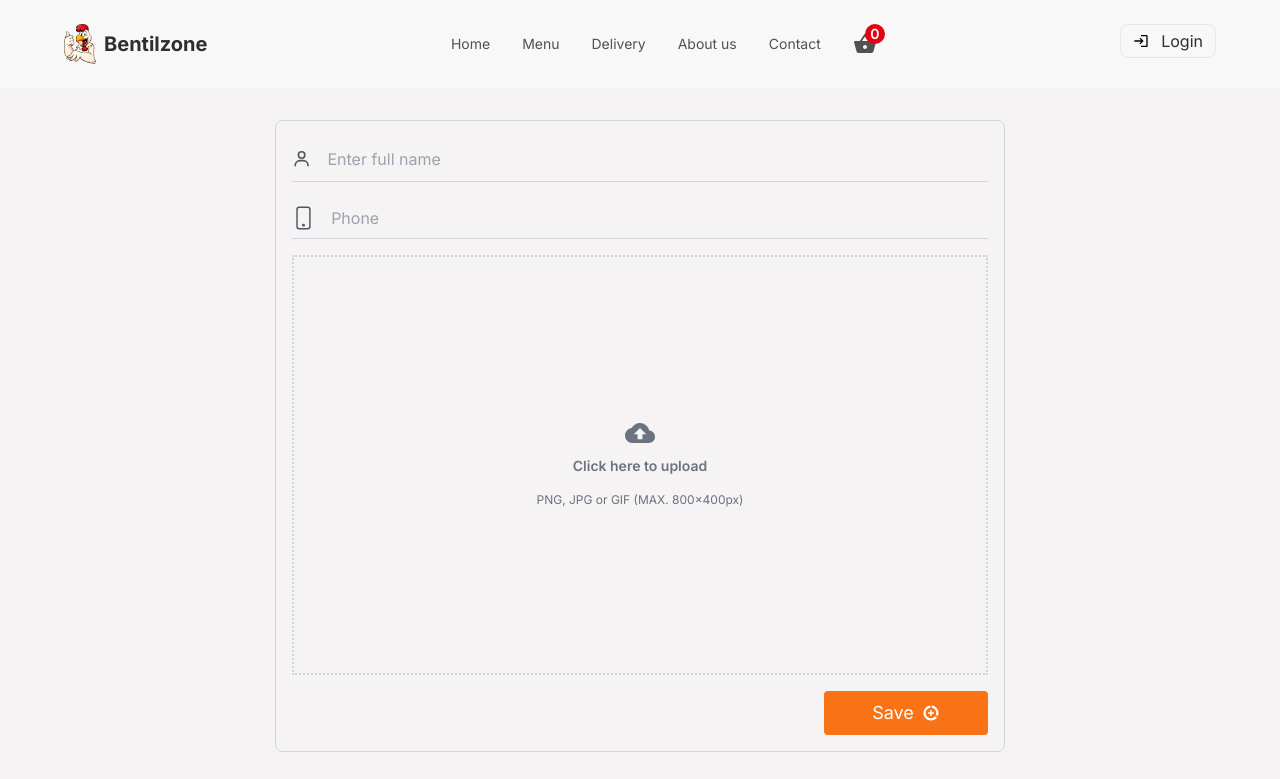
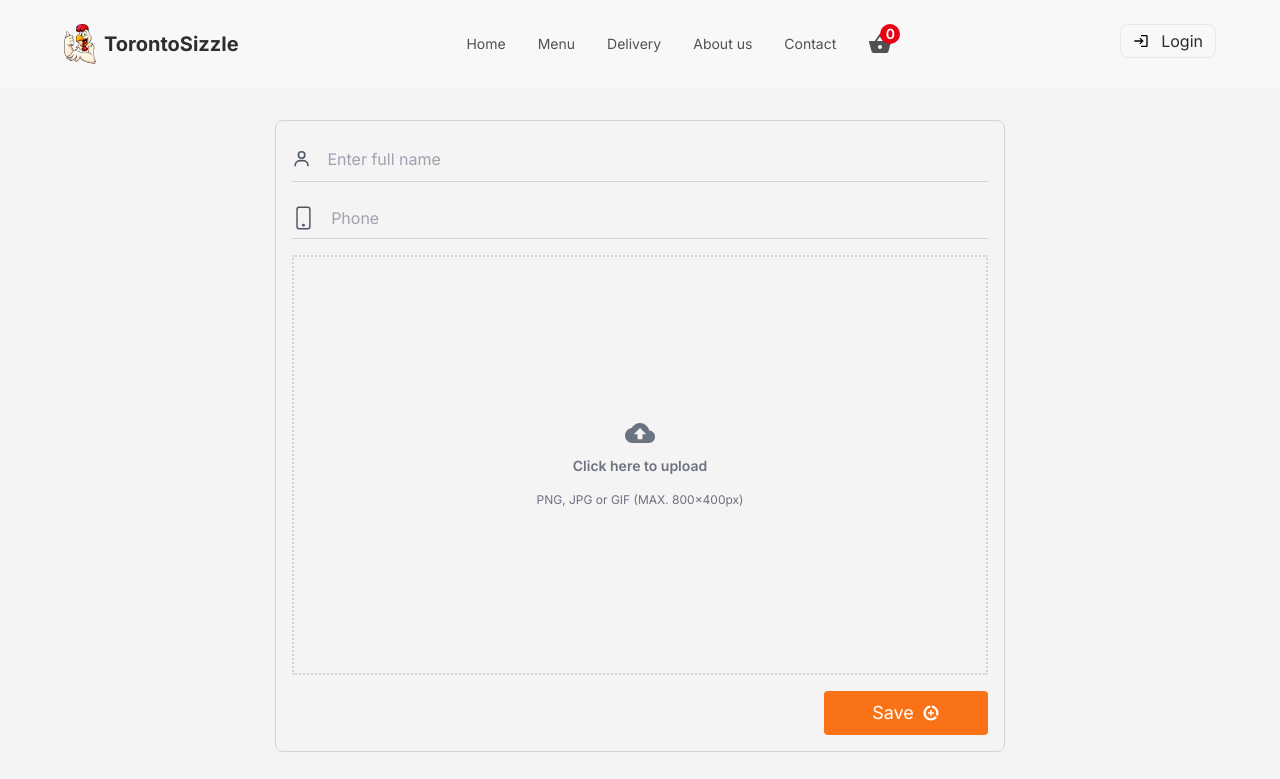
Before and after one commit to DenisBilurka23/online-restaurant, a Next.js app: page /profile in a window 1280 px wide. Shown: the top 779 px of the page. Built offline with nearby package versions, Linux system fonts and the light colour scheme.

Commit message:
Quick name change

```diff
--- a/src/app/components/Admin/Sidenav.tsx
+++ b/src/app/components/Admin/Sidenav.tsx
@@ -44,7 +44,7 @@ const SidenavHeader = () => {
 				className="flex items-center ml-1 pb-8 w-full justify-center"
 			>
 				<Image src={Logo} alt="Logo" className="w-10 h-10" />
-				<p className="text-xl font-bold pl-1 no-underline text-orange-50 hover:text-orange-100">Bentilzone</p>
+				<p className="text-xl font-bold pl-1 no-underline text-orange-50 hover:text-orange-100">TorontoSizzle</p>
 			</Link>
 		</motion.div>
 	)
--- a/src/app/components/Header/index.tsx
+++ b/src/app/components/Header/index.tsx
@@ -26,7 +26,7 @@ const Header = () => {
 				<Link href={'/'}>
 					<motion.div whileHover={{ scale: 1.1 }} className="flex items-center gap-2 cursor-pointer">
 						<Image src={Logo} alt="Logo" className="md:w-6 lg:w-8 object-cover" />
-						<p className="text-headingColor md:text-lg lg:text-xl font-bold">Bentilzone</p>
+						<p className="text-headingColor md:text-lg lg:text-xl font-bold">TorontoSizzle</p>
 					</motion.div>
 				</Link>
 				<Navigations />
@@ -70,7 +70,7 @@ const Header = () => {
 						<Link href={'/'}>
 							<motion.div whileHover={{ scale: 1.1 }} className="flex items-center gap-2 cursor-pointer">
 								<Image src={Logo} alt="Logo" className="w-8 object-cover" />
-								<p className="text-headingColor text-xl font-bold">Bentilzone</p>
+								<p className="text-headingColor text-xl font-bold">TorontoSizzle</p>
 							</motion.div>
 						</Link>
 						{user ? (
--- a/src/app/components/Header/mobile-nav.tsx
+++ b/src/app/components/Header/mobile-nav.tsx
@@ -89,7 +89,7 @@ const MobileNav: FC = ({ isOpen, setIsOpen }: { isOpen: boolean; setIsOpen: any
 					className="flex items-center gap-2 cursor-pointer"
 				>
 					<Image src={Logo} alt="Logo" className="w-16 object-cover" />
-					<p className="text-headingColor text-3xl font-bold">Bentilzone</p>
+					<p className="text-headingColor text-3xl font-bold">TorontoSizzle</p>
 				</motion.div>
 			</Link>
 		</div>
```
